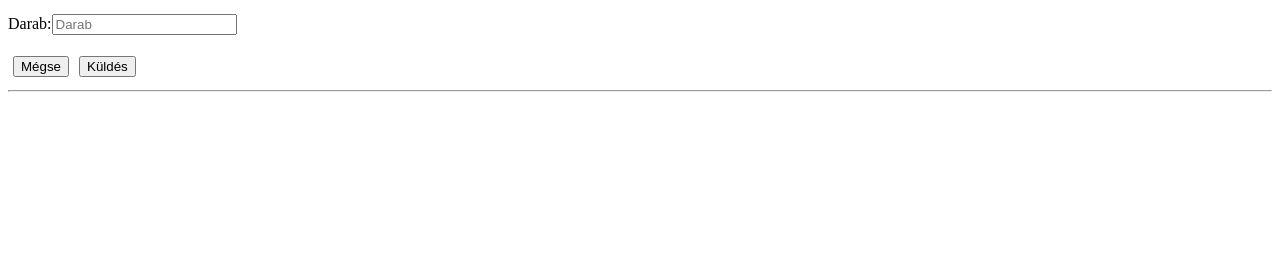
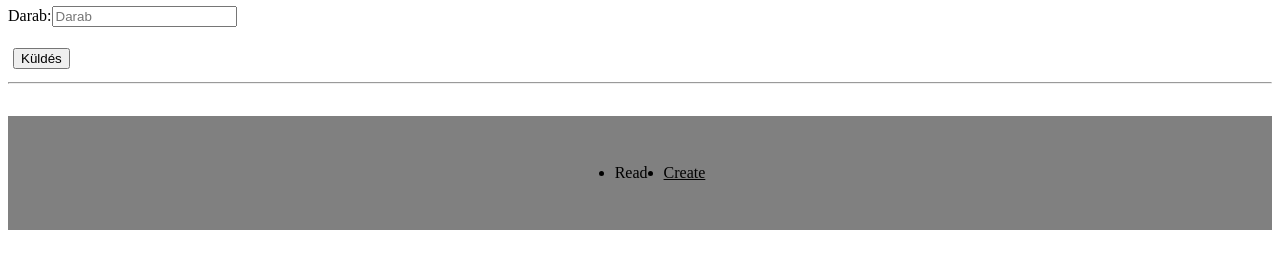
Before and after one commit to somogyiTi2/falatozz_react, a React (Create React App) app: page /create in a window 1280 px wide. Shown: the part 158-426 px from the top of the page. Built offline with nearby package versions, Linux system fonts and the light colour scheme; no server answers.

Commit message:
navigator ok

```diff
--- a/package.json
+++ b/package.json
@@ -8,6 +8,7 @@
     "@testing-library/user-event": "^13.5.0",
     "react": "^18.2.0",
     "react-dom": "^18.2.0",
+    "react-router-dom": "^6.9.0",
     "react-scripts": "5.0.1",
     "web-vitals": "^2.1.4"
   },
--- a/src/App.js
+++ b/src/App.js
@@ -3,10 +3,30 @@ import './App.css';
 import Read from './component/Read';
 import Create from './component/Create';
 
+import RootLayout from './page/Root';
+import { createBrowserRouter } from "react-router-dom";
+import { RouterProvider } from "react-router-dom";
+
 function App() {
+  const router = createBrowserRouter([
+    {
+    path:'/',
+    element:<RootLayout/>,
+    children:[
+      {
+        index:true, element: <Read/>,
+      },
+      { path: '/read', element: <Read />},
+    ]
+  }, {
+    path:'/create',
+    element:<><Create/><RootLayout/></>,
+
+
+  },
+])
   return (<>
-  <Read/>
-  <Create></Create>
+ <RouterProvider router={router} />
 
   </>
   );
--- a/src/component/AddCreateData.js
+++ b/src/component/AddCreateData.js
@@ -76,7 +76,7 @@ export const AddCardData = (props) => {
                             ref={pieceInputRef}
                         ></input></p>
                     {!formInputsValidity.piece && <p>Kérem töltse ki vagy legyen az érték nagyobb 0 nál.</p>}
-                    <button onClick={props.onShow}> Mégse </button>
+
                     <button type='submit'> Küldés </button>
                 </form>
 
--- a/src/component/Card.js
+++ b/src/component/Card.js
@@ -7,7 +7,7 @@ export const Card = (props) => {
       <h1>{props.name}</h1>
       <p>{props.description}</p>
       <p>
-      <button onClick={props.update}><h1>⬆️</h1></button>
+      <button onClick={props.update}><h1>✏️</h1></button>
       {props.piece} DB
       <button onClick={props.delete}><h1>🚮</h1></button></p>
     </div>
--- /dev/null
+++ b/src/component/MainNavigator.js
@@ -0,0 +1,33 @@
+// import { Link } from "react-router-dom";
+import { NavLink } from "react-router-dom";
+//Alternatív megoldás a NavLink
+
+import classes from "./MainNavigator.module.css"
+
+
+function MainNavigation() {
+    return (
+        <footer className={classes.footer}>
+            <nav>
+                <ul className={classes.list}>
+                    <li>
+                        <NavLink to="/" className={({ isActive }) =>
+                            (isActive ? classes.active : undefined)
+                        }
+                            end
+                        >Read</NavLink>
+
+                    </li>
+                    <li>
+                        <NavLink to="/create"
+                            className={({ isActive }) => (isActive ? classes.active : undefined)}
+                        >Create</NavLink>
+                    </li>
+
+                </ul>
+            </nav>
+        </footer>
+    )
+}
+
+export default MainNavigation;
--- /dev/null
+++ b/src/component/MainNavigator.module.css
@@ -0,0 +1,23 @@
+.footer {
+    margin: auto;
+    padding: 2rem;
+    display: flex;
+    justify-content: center;
+    background-color: gray;
+  }
+
+  .list {
+    display: flex;
+    gap: 1rem;
+  }
+
+  .list a {
+    text-decoration: none;
+    color: var(--color-primary-400);
+  }
+
+    .list a:hover,
+    .list a.active {
+      color: var(--color-primary-800);
+      text-decoration: underline;
+    }
--- a/src/component/Read.module.css
+++ b/src/component/Read.module.css
@@ -1,5 +1,6 @@
 .cards {
     display: flex;
-    justify-content: space-around;
-    align-items: center;
+    flex-wrap: wrap;
+    flex-direction: column-reverse;
+    align-content: center;
 }
--- /dev/null
+++ b/src/page/Root.js
@@ -0,0 +1,14 @@
+import { Outlet } from "react-router-dom";
+//Outlet jelölőhely
+import MainNavigation from "../component/MainNavigator";
+import classes from './Root.module.css'
+
+function RootLayout() {
+    return (<>
+        <main className={classes.content}>
+            <Outlet />
+        </main>
+        <MainNavigation />
+    </>);
+}
+export default RootLayout;
--- /dev/null
+++ b/src/page/Root.module.css
@@ -0,0 +1,4 @@
+.content{
+    margin: 2rem auto;
+    text-align: center;
+    }
```
Also changed, not shown: 1 other file (tests, documents, lock files or other folders).
